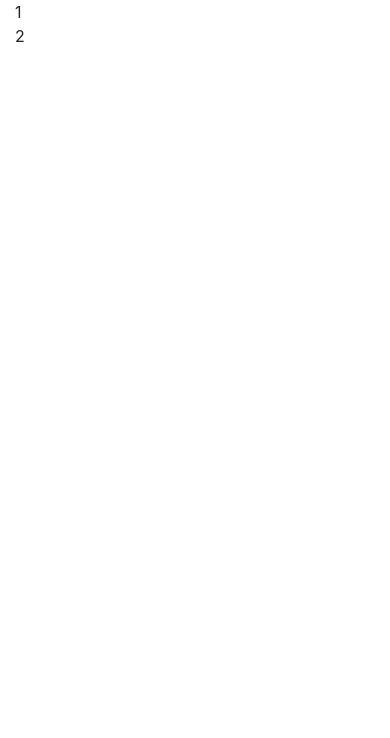
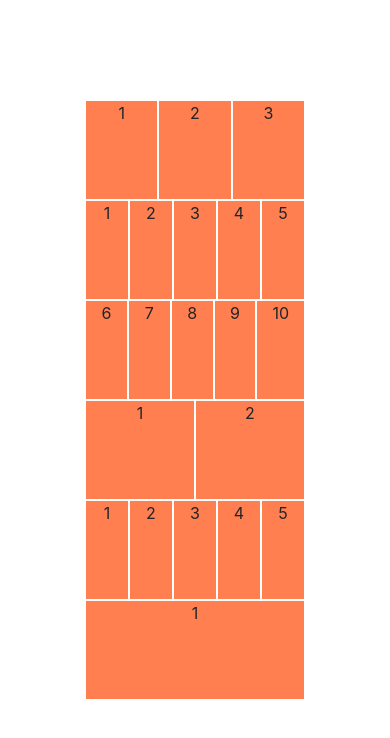
Before and after one commit to LizethVictoria20/Bootstrap, a plain HTML site: page index.html in a window 390 px wide. Drawn offline with nearby package versions, Linux system fonts and the light colour scheme.

Commit message:
Reto 1: Grid sin responsive

```diff
--- a/index.html
+++ b/index.html
@@ -23,11 +23,76 @@
   <body>
     <div class="container">
       <div class="row">
-        <div class="col-12 col-lg-3">
+        <div class="col first">
           1
         </div>
-        <div class="col-12 col-lg-9">
+        <div class="col first">
           2
+        </div>
+        <div class="col first">
+          3
+        </div>
+      </div>
+      <div class="row">
+        <div class="col first">
+          1
+        </div>
+        <div class="col first">
+          2
+        </div>
+        <div class="col first">
+          3
+        </div>
+        <div class="col first">
+          4
+        </div>
+        <div class="col first">
+          5
+        </div>
+        <div class="col first">
+          6
+        </div>
+        <div class="col first">
+          7
+        </div>
+        <div class="col first">
+          8
+        </div>
+        <div class="col first">
+          9
+        </div>
+        <div class="col first">
+          10
+        </div>
+      </div>
+      <div class="row">
+        <div class="col first">
+          1
+        </div>
+        <div class="col first">
+          2
+        </div>
+      </div>
+      <div class="row">
+        <div class="col first">
+          1
+        </div>
+        <div class="col first">
+          2
+        </div>
+        <div class="col first">
+          3
+        </div>
+        <div class="col first">
+          4
+        </div>
+        <div class="col first">
+          5
+        </div>
+      </div>
+      <div class="row">
+        <div class="col first">
+          1
         </div>
       </div>
     </div>
--- a/style.css
+++ b/style.css
@@ -1,3 +1,10 @@
-.col {
+.container {
+  padding: 100px;
+  text-align: center;
+}
+.first {
   border: solid 1px coral;
+  background: coral;
+  height: 100px;
+  border: solid 1px white;
 }
```
